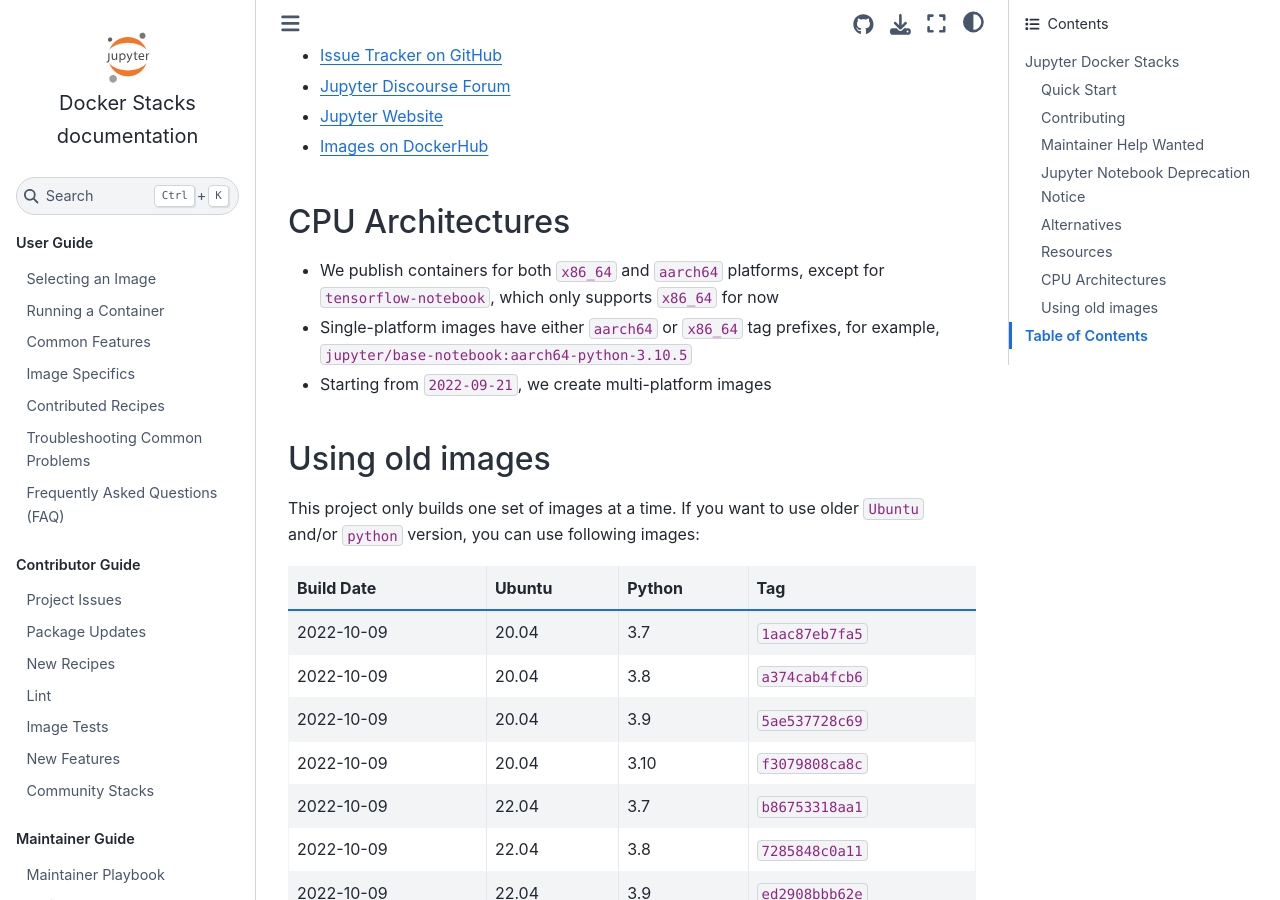
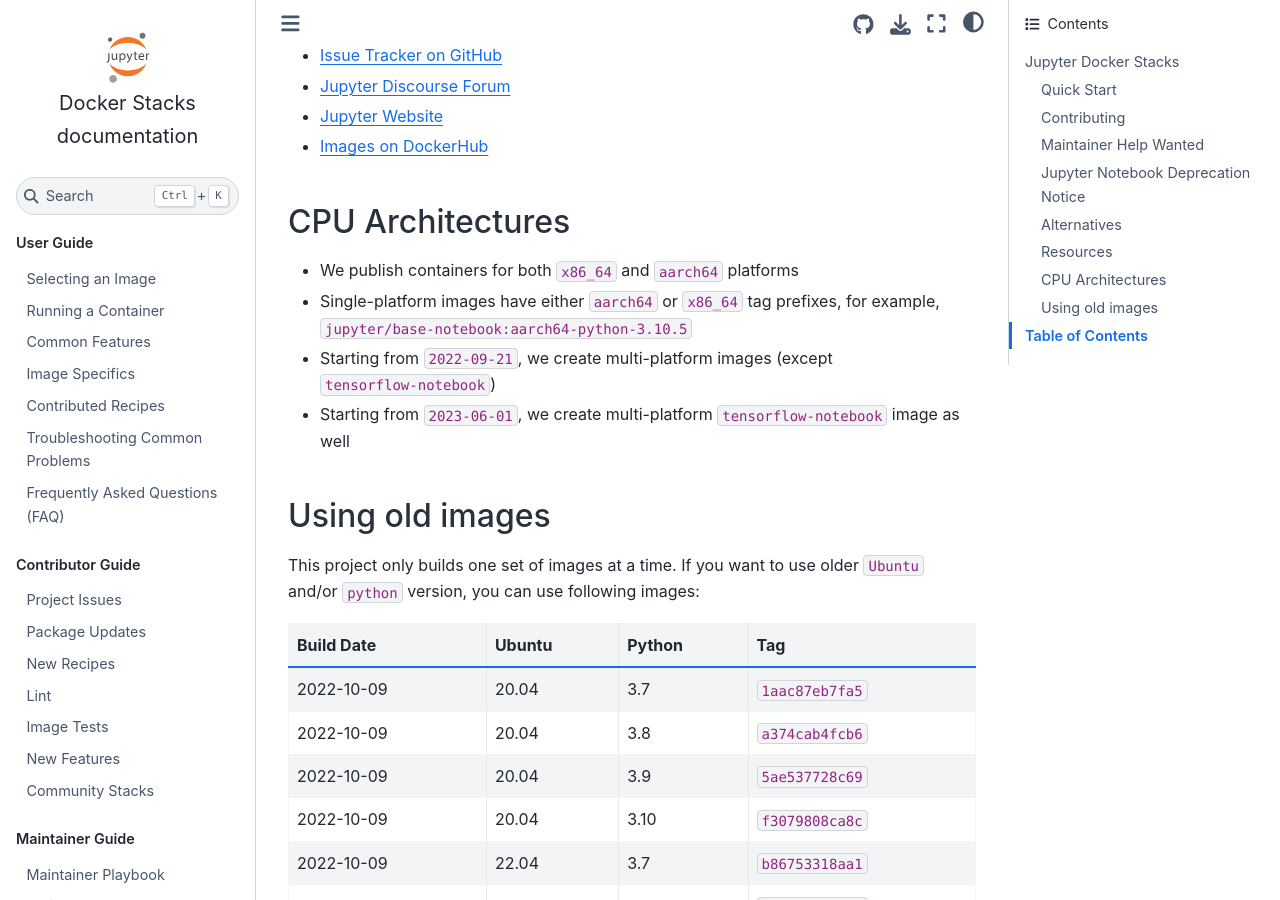
Before and after one commit to jupyter/docker-stacks, a Sphinx documentation site: the page built from docs/index.rst, in a window 1280 px wide and 900 px high, scrolled down 2834 px. Built offline with Sphinx 7.4.7 and the Sphinx Book theme 1.1.4, drawn with Linux system fonts in a browser that asks for light colours.

Commit message:
Build aarch64 tensorflow image (#1911)

```diff
--- a/README.md
+++ b/README.md
@@ -115,9 +115,10 @@
 
 ## CPU Architectures
 
-- We publish containers for both `x86_64` and `aarch64` platforms, except for `tensorflow-notebook`, which only supports `x86_64` for now
+- We publish containers for both `x86_64` and `aarch64` platforms
 - Single-platform images have either `aarch64` or `x86_64` tag prefixes, for example, `jupyter/base-notebook:aarch64-python-3.10.5`
-- Starting from `2022-09-21`, we create multi-platform images
+- Starting from `2022-09-21`, we create multi-platform images (except `tensorflow-notebook`)
+- Starting from `2023-06-01`, we create multi-platform `tensorflow-notebook` image as well
 
 ## Using old images
 
```
Also changed, not shown: docs/using/selecting.md (+1 -1 lines), docs/images/inherit.svg, 3 other files.
